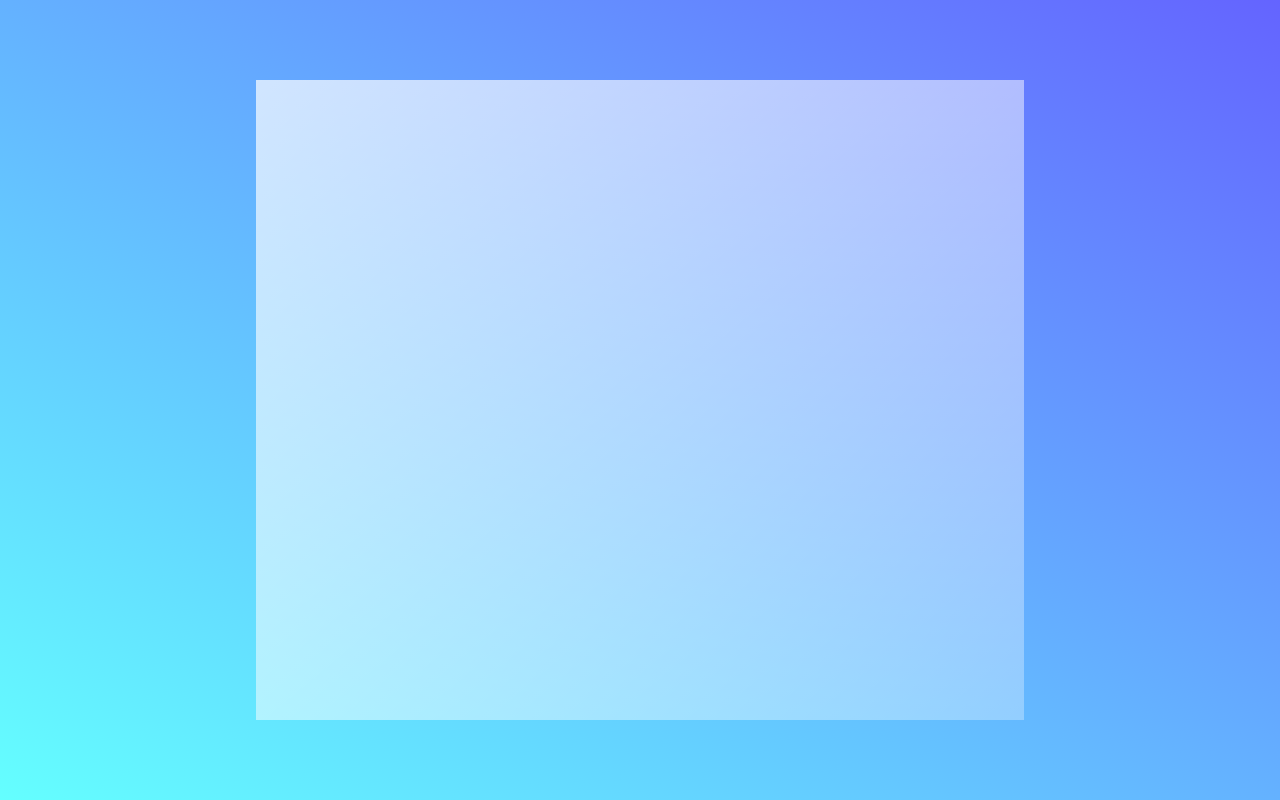
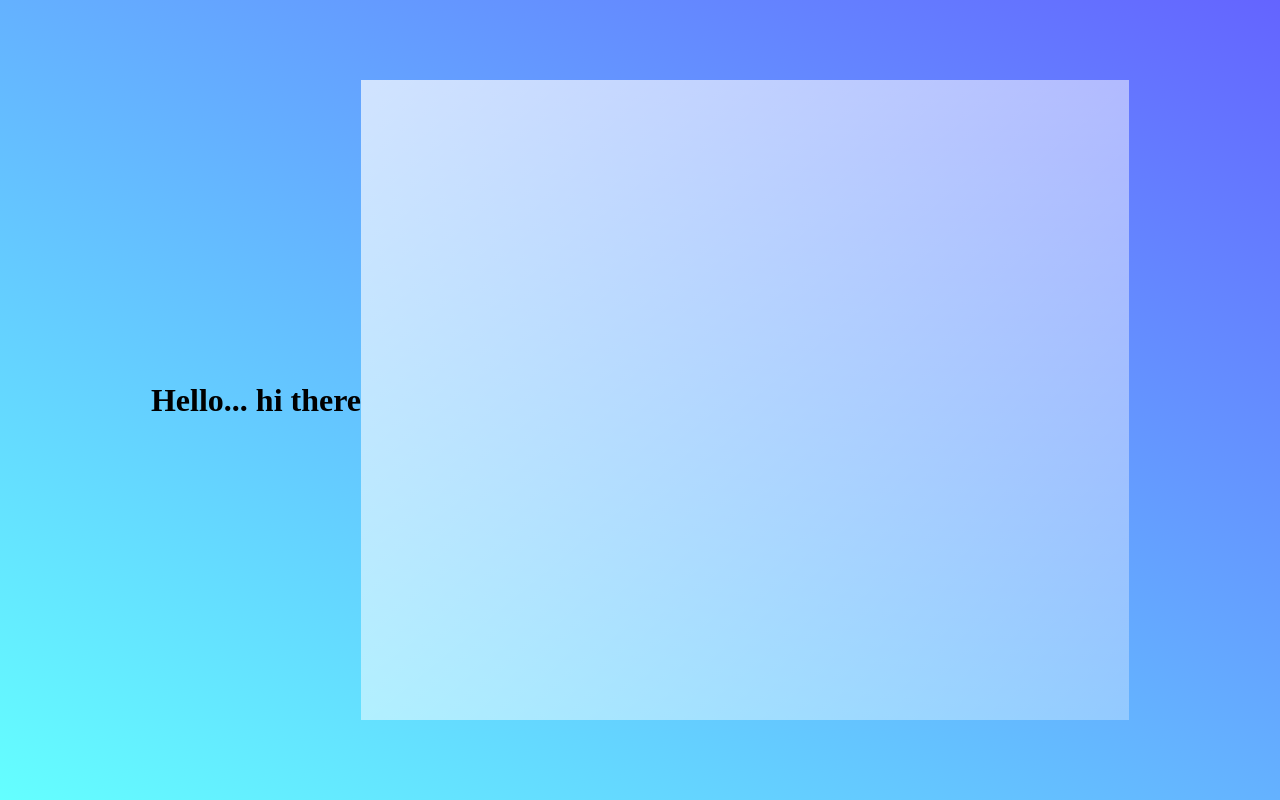
Before and after one commit to faery-dust/dust.github.io, a plain HTML site: page index.html in a window 1280 px wide. Drawn offline with Linux system fonts and the light colour scheme.

Commit message:
Update index.html

```diff
--- a/index.html
+++ b/index.html
@@ -8,6 +8,7 @@
     </head>
     <body>
         <main>
+            <h1>Hello... hi there</h1>
             <section class="glass"></section>
         </main>
         <div class="c1"></div>
```
